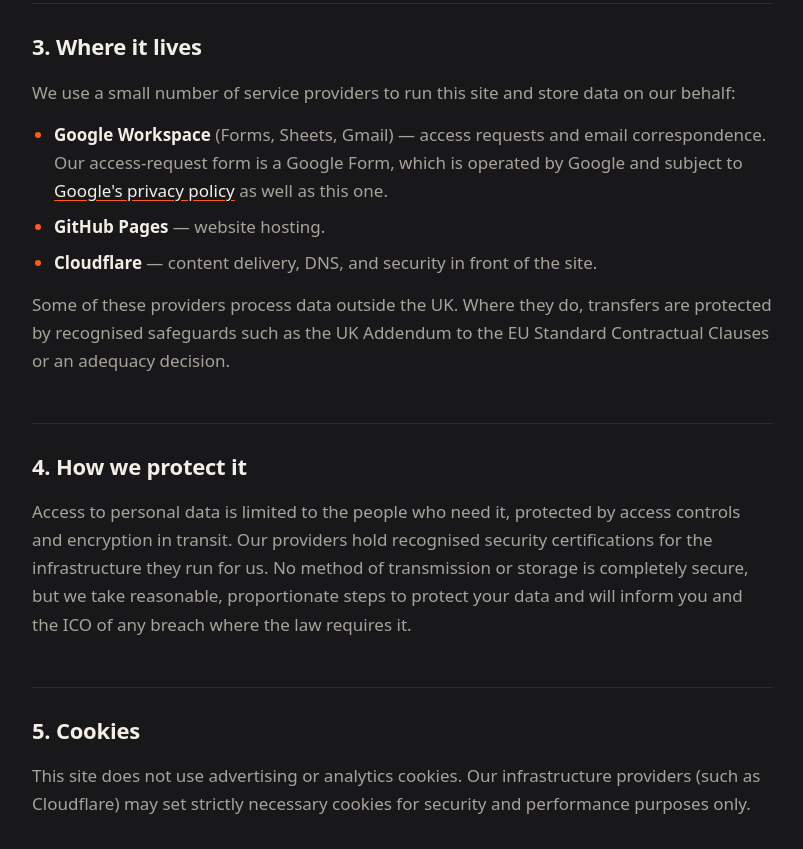
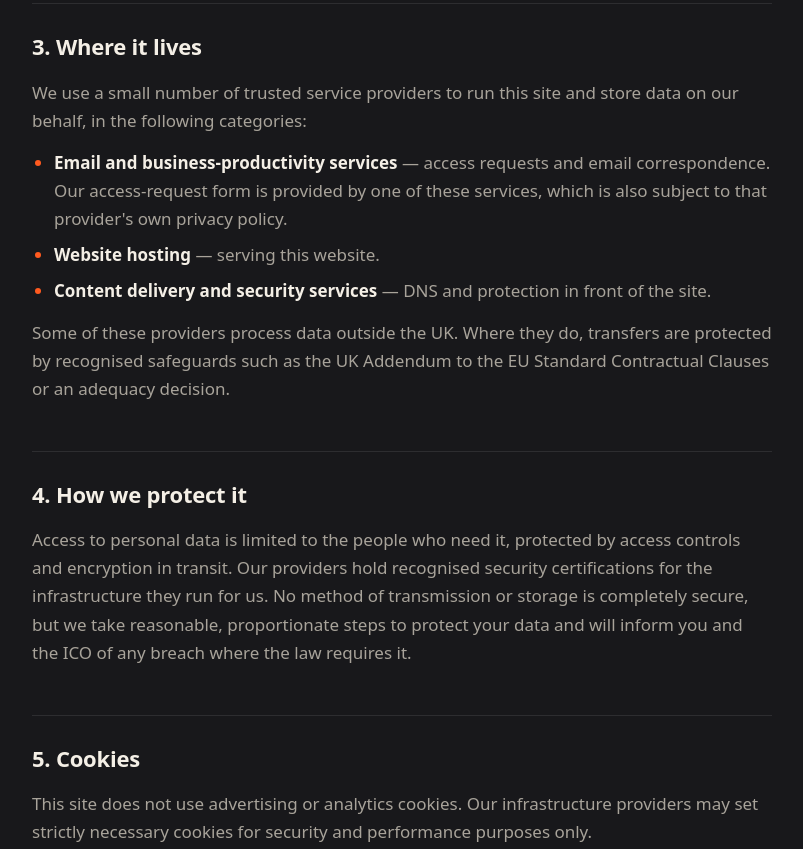
Before and after one commit to widei/cinesmithpro.com, a plain HTML site: page privacy.html in a window 1280 px wide. Shown: the part 1204-2053 px from the top of the page, without its empty margins (238-1041 px from the left). Drawn offline with Linux system fonts and the light colour scheme; a web font is replaced by a local one.

Commit message:
refactor: processor disclosure switched to categories-only wording
Co-Authored-By: Claude Fable 5 <noreply@anthropic.com>

```diff
--- a/privacy.html
+++ b/privacy.html
@@ -111,11 +111,11 @@
   <p>We do not sell your personal data, and we do not use it for third-party advertising. Every update email we send includes a way to unsubscribe, and you can also just reply asking to be removed.</p>
 
   <h2>3. Where it lives</h2>
-  <p>We use a small number of service providers to run this site and store data on our behalf:</p>
+  <p>We use a small number of trusted service providers to run this site and store data on our behalf, in the following categories:</p>
   <ul>
-    <li><strong>Google Workspace</strong> (Forms, Sheets, Gmail) — access requests and email correspondence. Our access-request form is a Google Form, which is operated by Google and subject to <a href="https://policies.google.com/privacy" target="_blank" rel="noopener noreferrer">Google's privacy policy</a> as well as this one.</li>
-    <li><strong>GitHub Pages</strong> — website hosting.</li>
-    <li><strong>Cloudflare</strong> — content delivery, DNS, and security in front of the site.</li>
+    <li><strong>Email and business-productivity services</strong> — access requests and email correspondence. Our access-request form is provided by one of these services, which is also subject to that provider's own privacy policy.</li>
+    <li><strong>Website hosting</strong> — serving this website.</li>
+    <li><strong>Content delivery and security services</strong> — DNS and protection in front of the site.</li>
   </ul>
   <p>Some of these providers process data outside the UK. Where they do, transfers are protected by recognised safeguards such as the UK Addendum to the EU Standard Contractual Clauses or an adequacy decision.</p>
 
@@ -123,7 +123,7 @@
   <p>Access to personal data is limited to the people who need it, protected by access controls and encryption in transit. Our providers hold recognised security certifications for the infrastructure they run for us. No method of transmission or storage is completely secure, but we take reasonable, proportionate steps to protect your data and will inform you and the ICO of any breach where the law requires it.</p>
 
   <h2>5. Cookies</h2>
-  <p>This site does not use advertising or analytics cookies. Our infrastructure providers (such as Cloudflare) may set strictly necessary cookies for security and performance purposes only.</p>
+  <p>This site does not use advertising or analytics cookies. Our infrastructure providers may set strictly necessary cookies for security and performance purposes only.</p>
 
   <h2>6. How long we keep it</h2>
   <p>We keep access-request details until you ask to be removed or until the waitlist is closed and no longer needed. Email correspondence is kept for as long as reasonably necessary to deal with your enquiry and maintain our records.</p>
```
